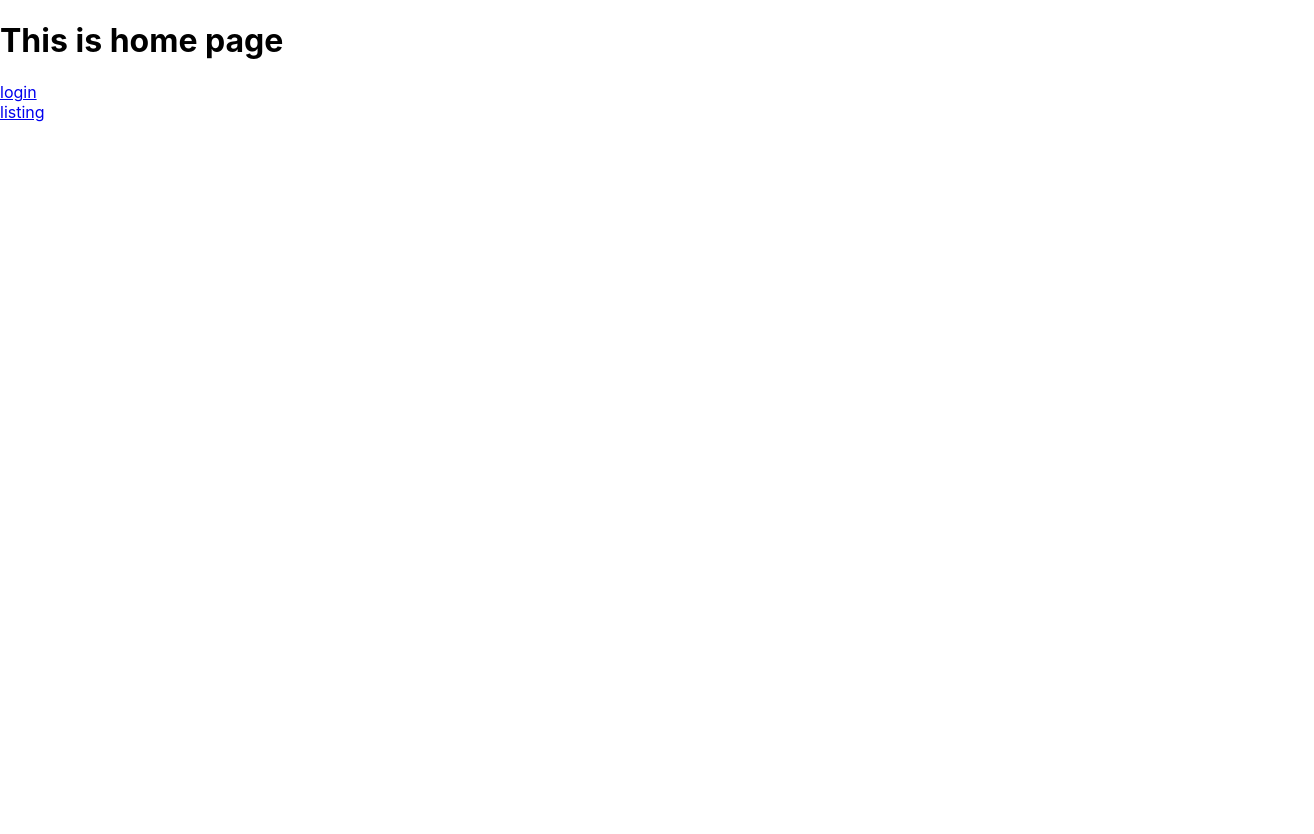
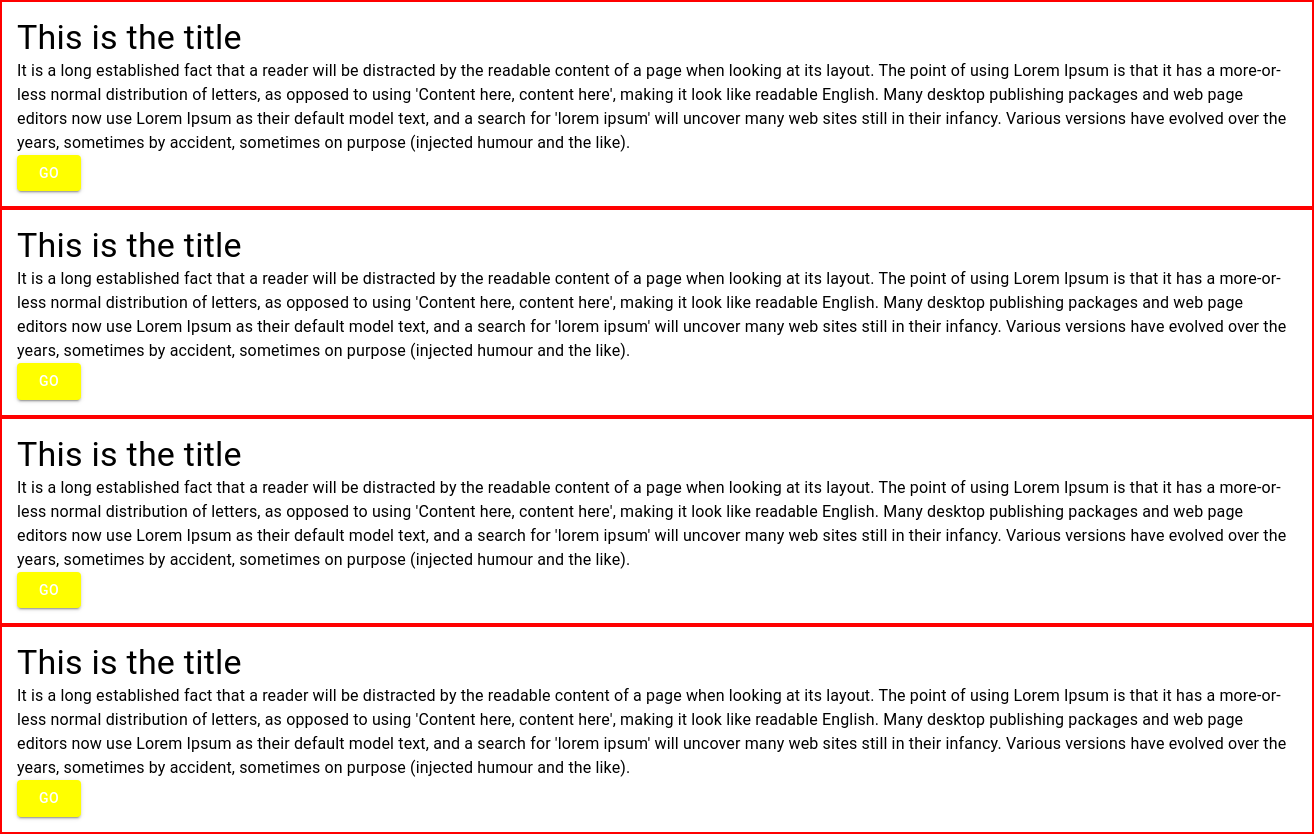
Before and after one commit to Vishnu7025/Frontend-Real_Estate_web, a React (Create React App) app in the folder frontend/: page / in a window 1280 px wide. Shown: the whole page, 1314 px wide, since content can reach past the window. Before the commit the page ends 800 px from the top, so only its background shows below. Built offline with nearby package versions, Linux system fonts and the light colour scheme.

Commit message:
Page layout by material ui

```diff
--- /dev/null
+++ b/frontend/src/Components/CustomCard.js
@@ -0,0 +1,33 @@
+import React from 'react'
+import {useState} from 'react'
+import { Link } from "react-router-dom";
+import { Button, Typography } from "@mui/material";
+function CustomCard() {
+    const [btnColor, setBtnColor] = useState("error");
+  return (
+      <div style={{ width: "100%", border: "2px solid red", padding: "15px" }}>
+          <Typography variant="h4">This is the title</Typography>
+          <Typography variant="body1">
+              It is a long established fact that a reader will be distracted by the
+              readable content of a page when looking at its layout. The point of
+              using Lorem Ipsum is that it has a more-or-less normal distribution of
+              letters, as opposed to using 'Content here, content here', making it
+              look like readable English. Many desktop publishing packages and web
+              page editors now use Lorem Ipsum as their default model text, and a
+              search for 'lorem ipsum' will uncover many web sites still in their
+              infancy. Various versions have evolved over the years, sometimes by
+              accident, sometimes on purpose (injected humour and the like).
+          </Typography>
+          <Button
+              onClick={() => setBtnColor("success")}
+              variant="contained"
+              size="medium"
+              style={{ backgroundColor: "yellow" }}
+          >
+              GO
+          </Button>
+      </div>
+  )
+}
+
+export default CustomCard
--- a/frontend/src/Components/Home.js
+++ b/frontend/src/Components/Home.js
@@ -1,14 +1,26 @@
 import React from 'react'
 import { Link } from 'react-router-dom'
+import CustomCard from './CustomCard'
+import { Button, Typography,Grid } from "@mui/material";
+import { ScopedCssBaseline } from '@mui/material';
 
 function Home() {
   return (
-    <div>
-        <h1>This is home page</h1>
-        <Link to='/Login'>login</Link>
-        <br />
-        <Link to='/listing'>listing</Link>
-    </div>
+  <>
+        <Grid item xs={8}>
+          <CustomCard />
+        </Grid>
+        <Grid item xs={4}>
+              <CustomCard />
+                </Grid>
+        <Grid item xs={4}>
+              <CustomCard />
+                </Grid>
+        <Grid item xs={8}>
+              <CustomCard />
+                </Grid>
+  </>
+
   )
 }
 
--- a/frontend/src/Components/Login.js
+++ b/frontend/src/Components/Login.js
@@ -1,29 +1,9 @@
 import React from 'react'
-import { useState } from 'react';
-import Button from '@mui/material/Button';
-import { Typography } from '@mui/material';
-import { makeStyles } from '@mui/styles';
-import { height } from '@mui/system';
-const useStyles = makeStyles({
-    divStyles:{
-      width:'50%',
-      height:'40%'
-    }
-});
 function Login() {
-  const [btnColor,setBtnColor] = useState('error');
-  const classes = useStyles();
-  return (
-    <div className='classes.divStyles'>
-        <h1>This is login page</h1>
-        <Typography align='center' variant='h2'>heooo</Typography>
-      <Typography variant='body1'>
-        What is Lorem Ipsum?
-        Lorem Ipsum is simmy dumdcsmy text of the printting and typesetting industry. Lorem Ipsssum hads been the industry's standard dummy text ever since the 1500s, when an unknown printer took a galley of type and scrambled it to make a type specimen book. It has survived not only five centuries, but also the leap into electronic typesetting, remaining essentially unchanged. It was popularised in the 1960s with the release of Letraset sheets containing Lorem Ipsum passages, and more recently with desktop </Typography>
-        <Button onClick={() => setBtnColor("success")} color={btnColor} size='large' variant='contained'>hello</Button>
+    <div>
+      eho
+    </div>
 
-    </div>
-  )
 }
 
 export default Login
```
